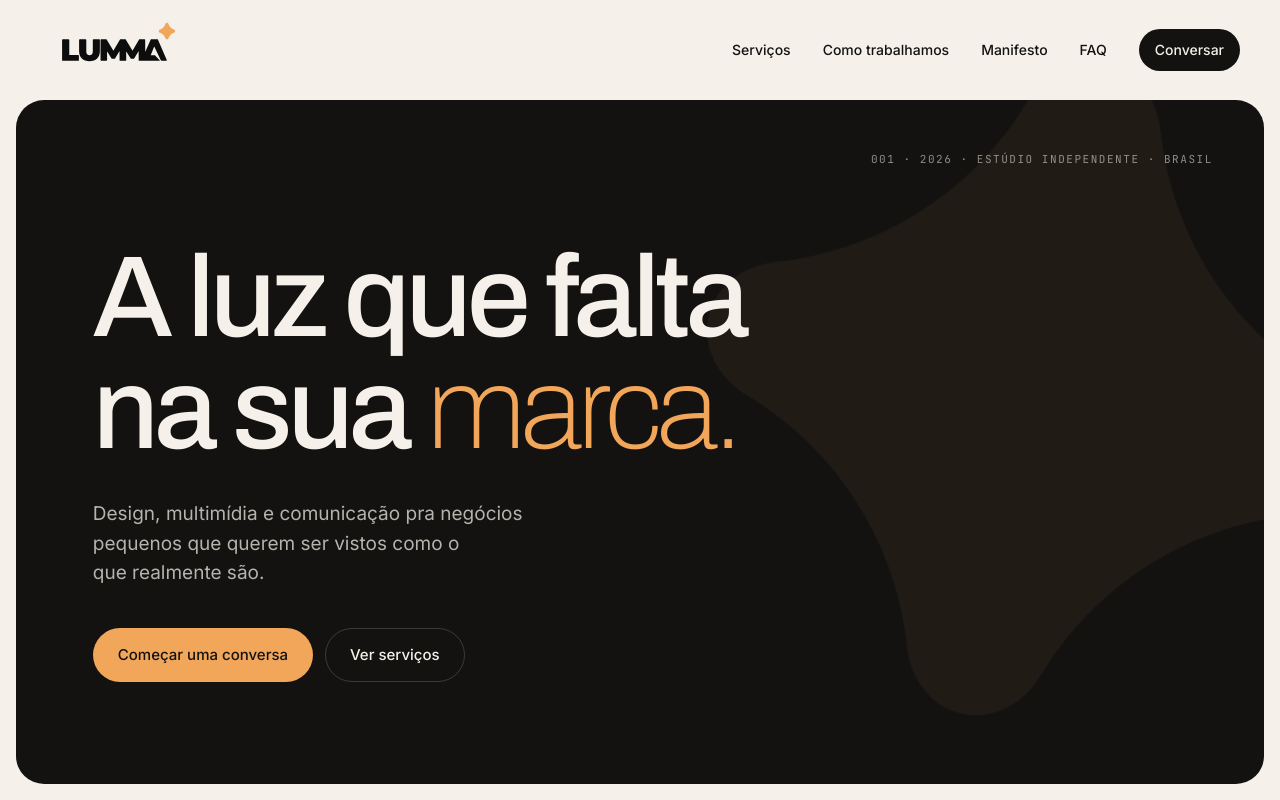
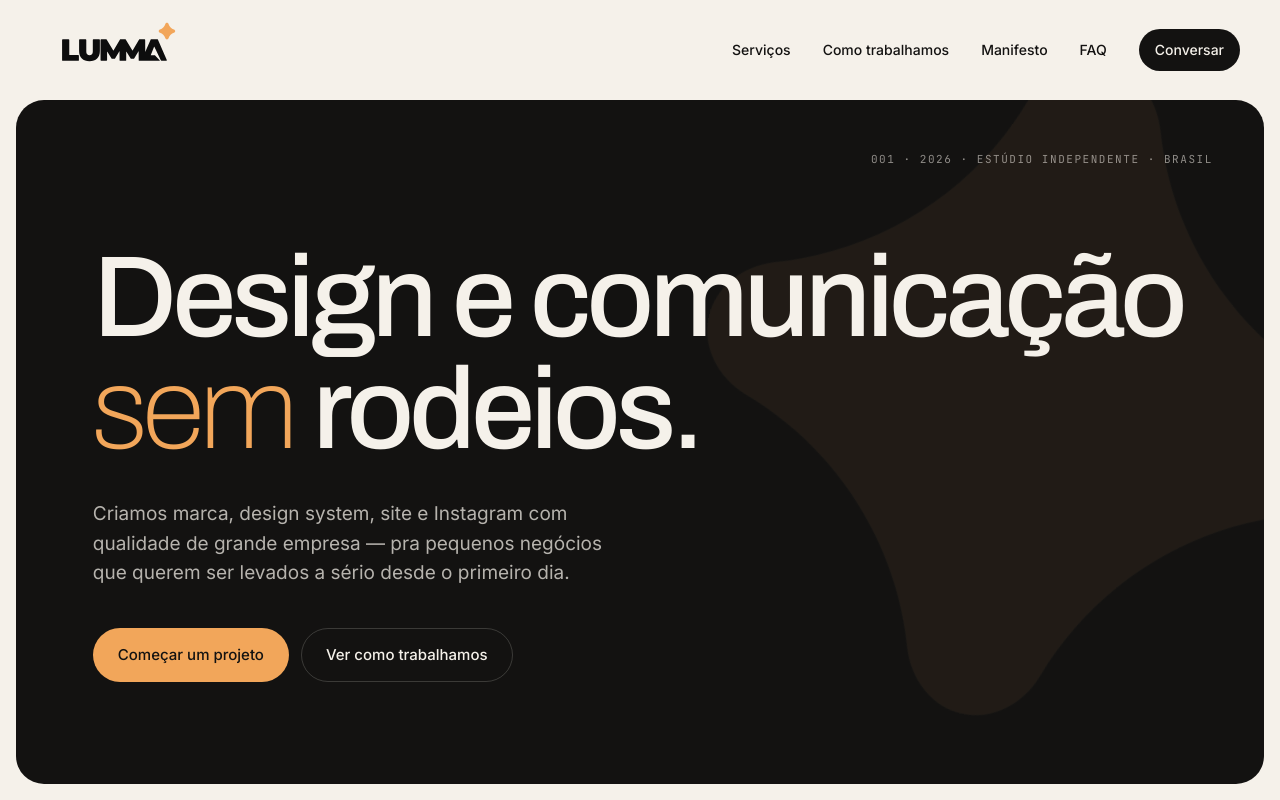
Before and after one commit to neybarao/lummalabs, a Next.js app: page / in a window 1280 px wide. Shown: the top 800 px of the page. Built offline with nearby package versions, Linux system fonts and the light colour scheme.

Commit message:
Update hero headline and copy

```diff
--- a/app/page.tsx
+++ b/app/page.tsx
@@ -107,16 +107,16 @@ export default function Home() {
           <div className="hero__meta">001 · 2026 · Estúdio independente · Brasil</div>
           <div className="hero__inner">
             <h1 className="hero-headline">
-              A luz que falta
+              Design e comunicação
               <br />
-              na sua <em>marca.</em>
+              <em>sem</em> rodeios.
             </h1>
             <p className="hero-sub">
-              Design, multimídia e comunicação pra negócios pequenos que querem ser vistos como o que realmente&nbsp;são.
+              Criamos marca, design system, site e Instagram com qualidade de grande empresa — pra pequenos negócios que querem ser levados a sério desde o primeiro dia.
             </p>
             <div className="hero-cta-row">
-              <a className="btn btn-primary" href="#contato">Começar uma conversa</a>
-              <a className="btn btn-ghost-linen" href="#servicos">Ver serviços</a>
+              <a className="btn btn-primary" href="#contato">Começar um projeto</a>
+              <a className="btn btn-ghost-linen" href="#como-trabalhamos">Ver como trabalhamos</a>
             </div>
           </div>
         </div>
```
